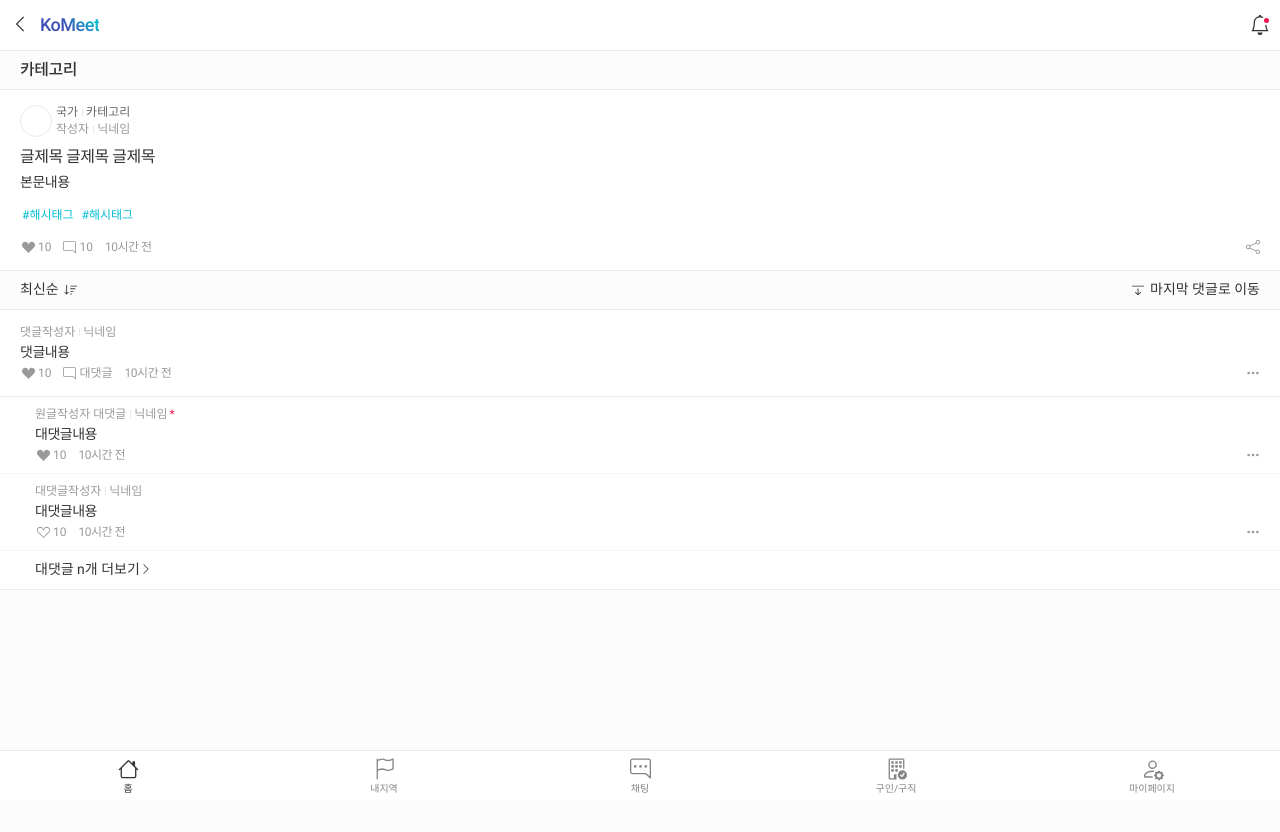
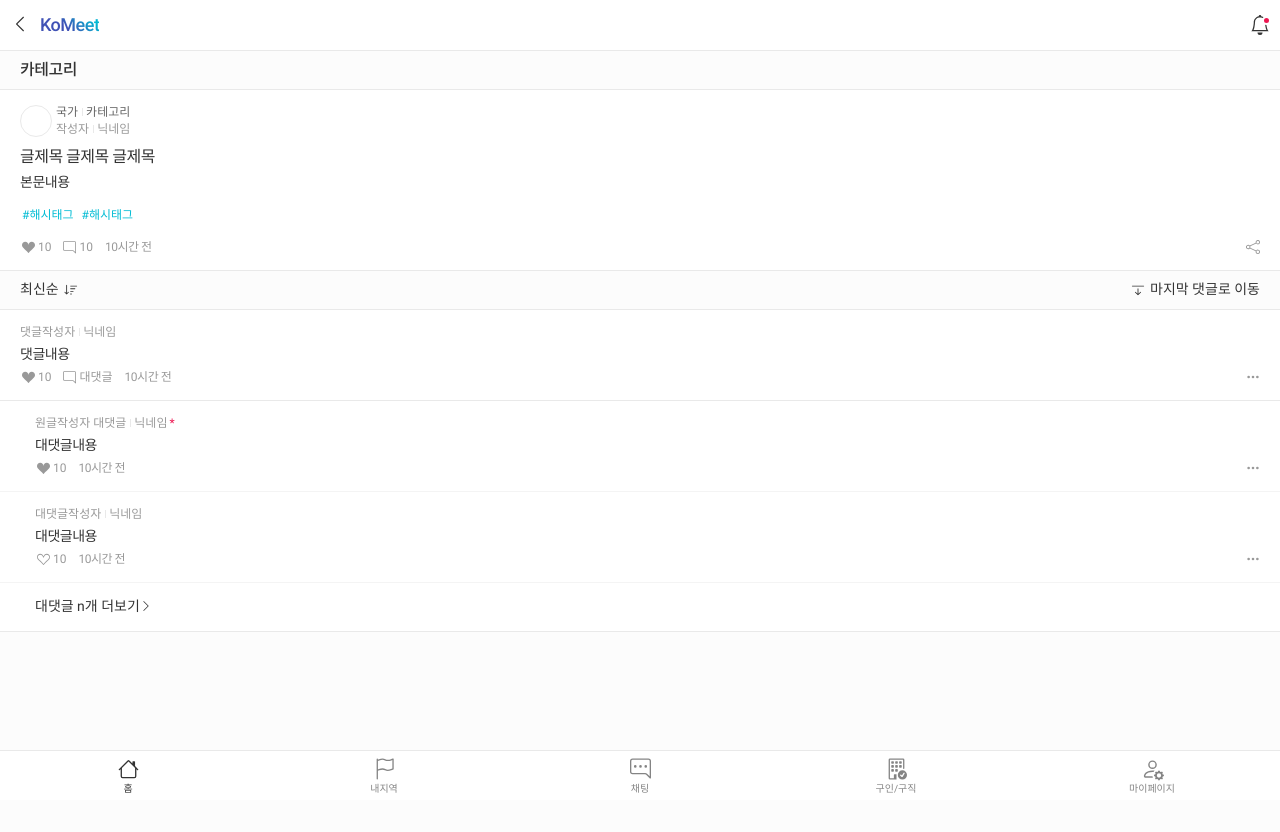
Before and after one commit to HyunsooZo/immilog-front, a Vue app: page /board/1 in a window 1280 px wide. Shown: the top 832 px of the page. Built offline with nearby package versions, Linux system fonts and the light colour scheme.

Commit message:
feat: css

```diff
--- a/src/assets/contents.css
+++ b/src/assets/contents.css
@@ -1001,13 +1001,13 @@ color: #ed1651;
     background: #fff;
 }
 .list-wrap.reply .item .info__wrap {
-    margin-bottom: 4px;
+    margin-bottom: 0.6rem;
 }
 .list-wrap.reply .item .util__wrap {
-    margin-top: 4px;
+    margin-top: 0.6rem;
 }
 .list-wrap.reply .re--reply  .item {
-    padding: 10px 20px 10px 35px;
+    padding-left: 3.5rem;
     border-bottom: none;
 }
 .list-wrap.reply .re--reply .item:not(:last-child) {
```
